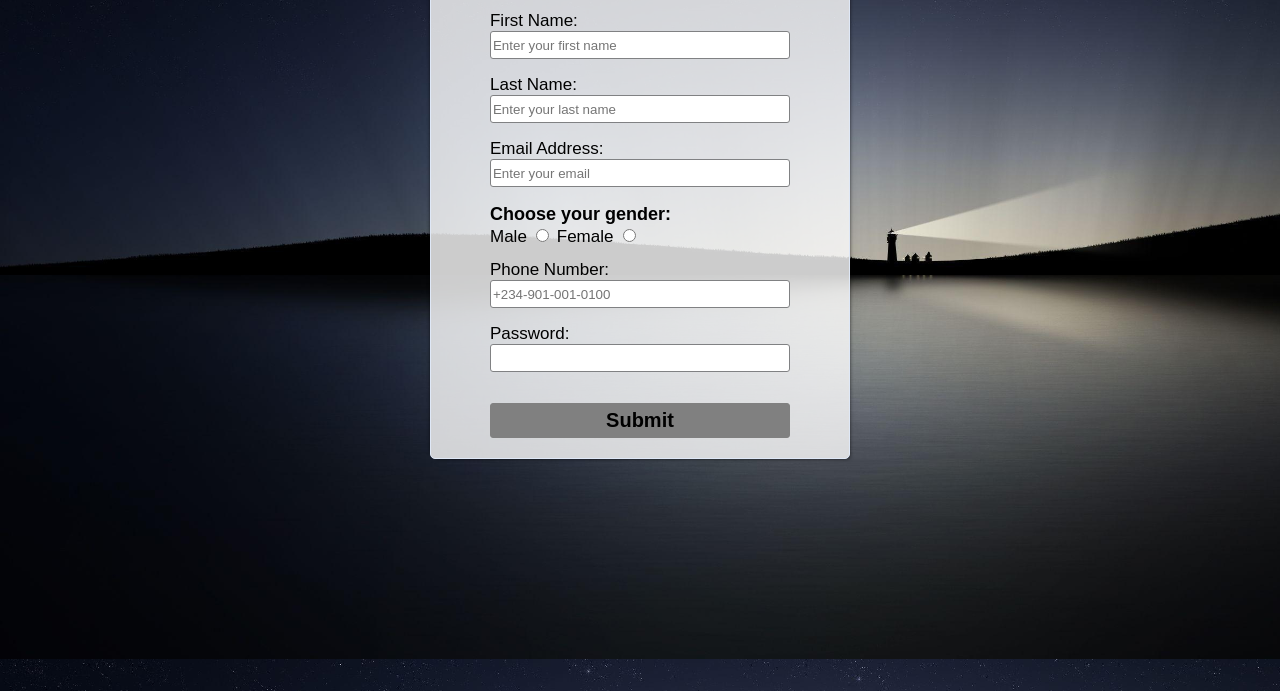
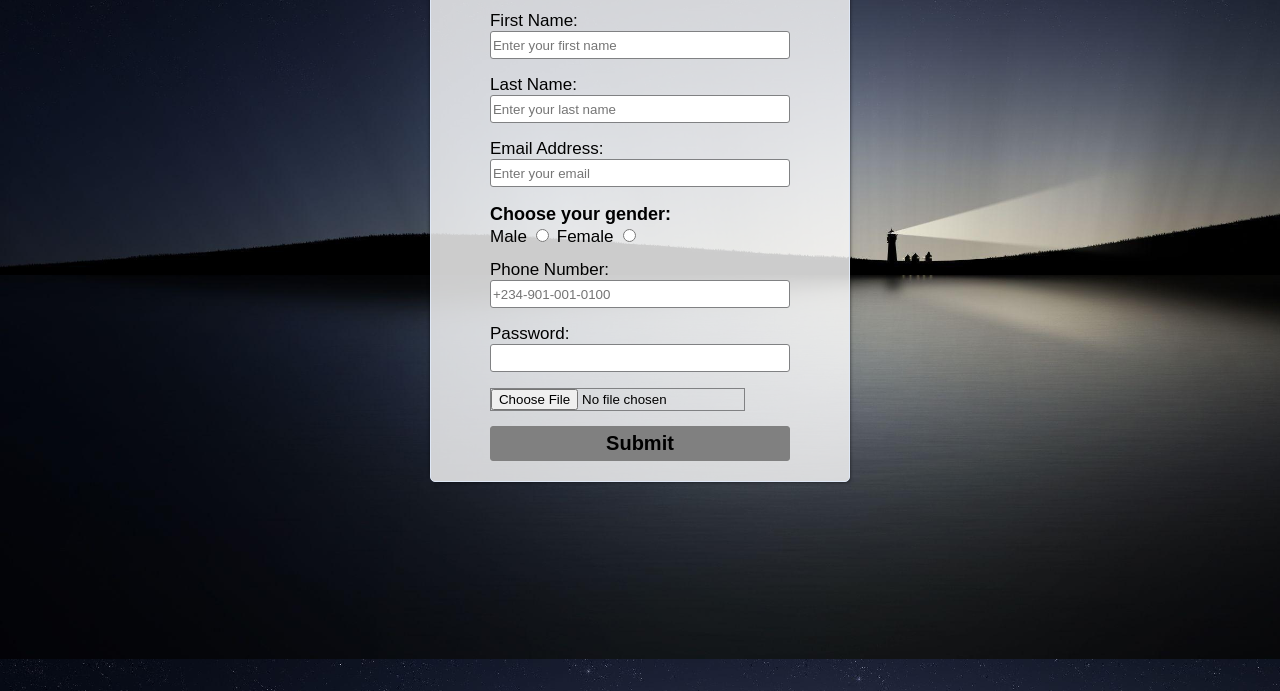
Before and after one commit to Chikadibia24/AltSchool-Projects, a plain HTML site: page index.html in a window 1280 px wide. Shown: the part 109-800 px from the top of the page. Drawn offline with Linux system fonts and the light colour scheme.

Commit message:
add background-color

```diff
--- a/assets/styles/index.css
+++ b/assets/styles/index.css
@@ -8,6 +8,7 @@ html {
 body {
   background: url(/assets/images/background-image7.jpg);
   background-size: 1376px 768px;
+  background-color: rgb(218, 218, 222);
 }
 
 #form-div {
--- a/index.html
+++ b/index.html
@@ -11,7 +11,7 @@
     <div id="form-div">
       <h1>Enter Your Details Below:</h1>
 
-      <hr />
+      <hr/>
 
       <form action="" target="_blank" autocomplete="on">
         <label for="fname">First Name:</label> <br />
@@ -76,6 +76,15 @@
         />
         <br />
 
+        <input
+          type="file"
+          name="uploader"
+          id="uploader"
+          accept="video/*"
+          capture="environment"
+        />
+        <br />
+
         <button type="submit" value="submit">Submit</button>
       </form>
     </div>
```
Also changed, not shown: assets/images/background-image1.webp (deleted), assets/images/background-image2.jpg (deleted), assets/images/background-image3.jpg (deleted), assets/images/background-image4.jpg (deleted).
